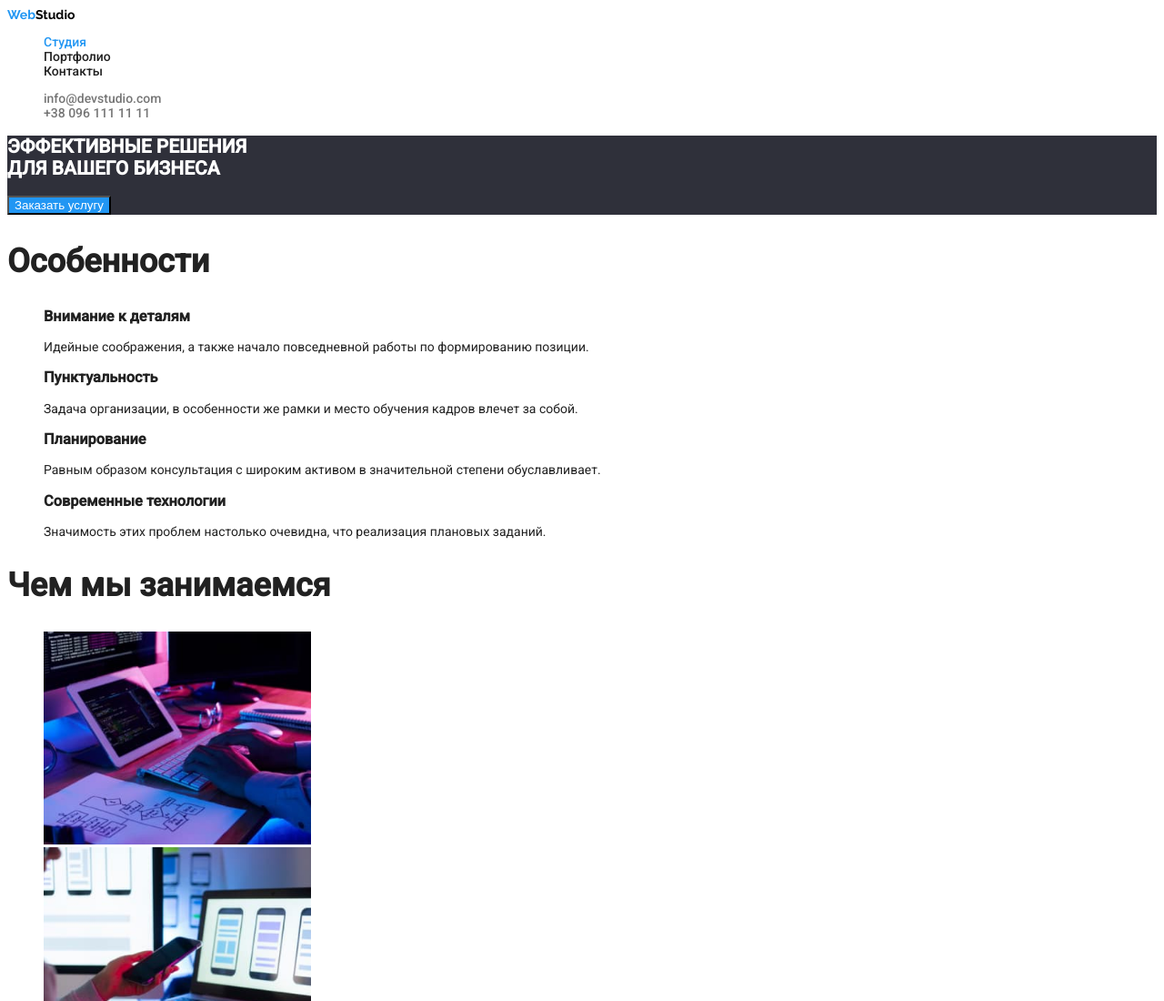
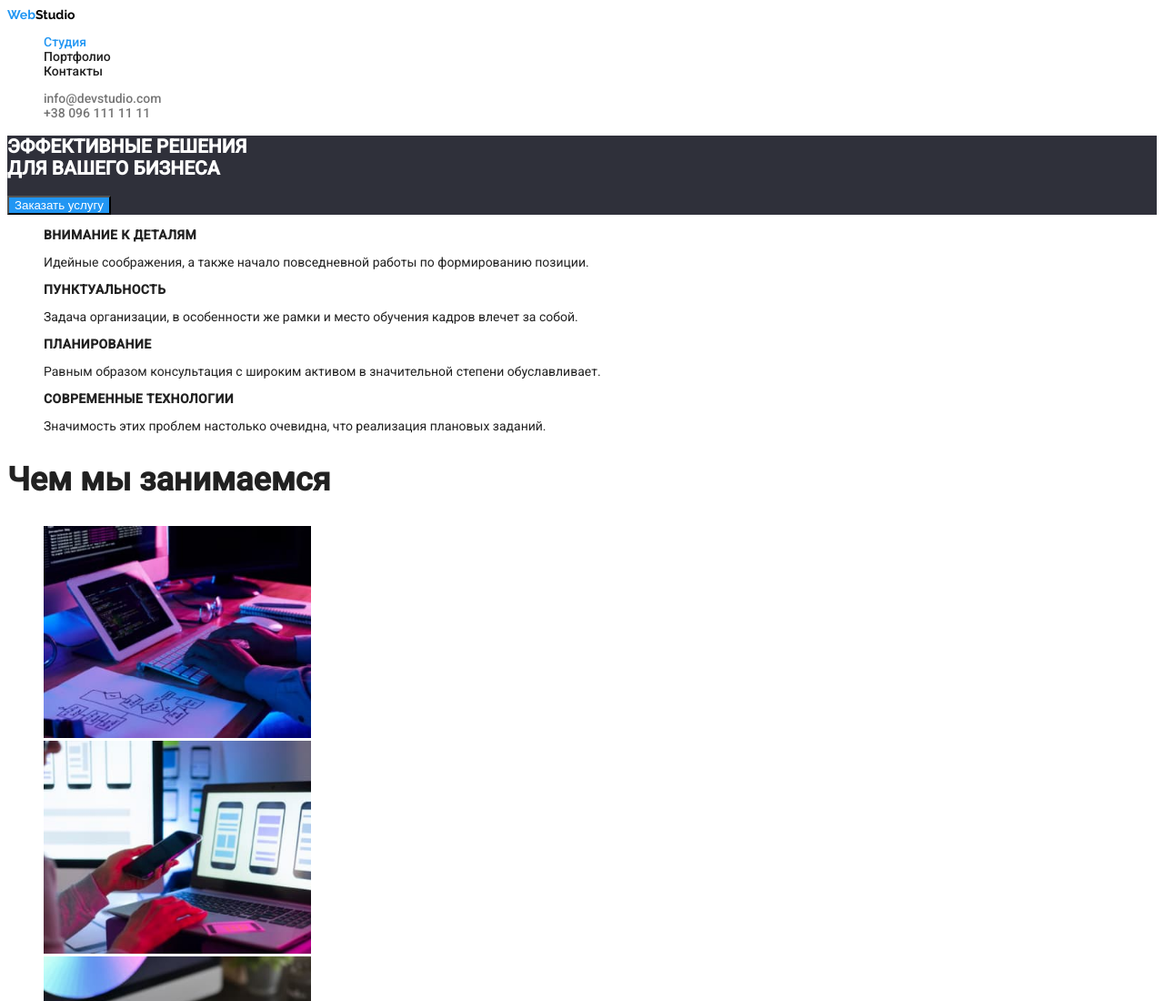
Before and after one commit to mpaukov/hw2-test, a plain HTML site: page index.html in a window 1280 px wide. Shown: the top 1100 px of the page at 91% size. Drawn offline with Linux system fonts and the light colour scheme.

```diff
--- a/css/styles.css
+++ b/css/styles.css
@@ -1,12 +1,12 @@
 :root {
   --primary-text-color: #212121;
   --secondary-text-color: #757575;
-  --tird-text-color: #2196f3;
-  --bg-color: #ffffff;
+  --accent-color: #2196f3;
+  --primary-bg-color: #ffffff;
 }
 
 body {
-  background-color: var(--bg-color);
+  background-color: var(--primary-bg-color);
   color: var(--primary-text-color);
   font-family: Roboto, sans-serif;
   font-size: 14px;
@@ -28,7 +28,7 @@ nav .logo {
   color: #000000;
 }
 footer .logo {
-  color: var(--bg-color);
+  color: var(--primary-bg-color);
 }
 .logo {
   font-family: Raleway, sans-serif;
@@ -36,7 +36,7 @@ footer .logo {
   text-decoration: none;
 }
 .logo > span {
-  color: var(--tird-text-color);
+  color: var(--accent-color);
 }
 
 /* Навигация */
@@ -52,7 +52,7 @@ footer .logo {
 .link:hover,
 .link:focus,
 .link.current {
-  color: var(--tird-text-color);
+  color: var(--accent-color);
 }
 
 /* hero */
@@ -61,16 +61,41 @@ footer .logo {
 }
 
 .hero-title {
-  color: var(--bg-color);
+  color: #ffffff;
   text-transform: uppercase;
 }
 
 .button {
-  background-color: var(--tird-text-color);
-  color: var(--bg-color);
+  background-color: var(--accent-color);
+  color: #ffffff;
 }
 
 .section-title {
   color: var(--primary-text-color);
   font-size: 36px;
 }
+
+/* Секция особенности */
+
+.list-title {
+  font-family: Roboto;
+  font-style: normal;
+  font-weight: bold;
+  font-size: 14px;
+  line-height: 16px;
+  letter-spacing: 0.03em;
+  text-transform: uppercase;
+
+  color: #212121;
+}
+
+.section-features .section-title {
+  position: absolute;
+  width: 1px;
+  height: 1px;
+  margin: -1px;
+  border: 0;
+  padding: 0;
+  clip: rect(0 0 0 0);
+  overflow: hidden;
+}
--- a/index.html
+++ b/index.html
@@ -25,8 +25,8 @@
       <!--Почта и телефон-->
       <ul class="list nav-contacts">
         <li>
-          <a href="mailto:info@devstudio.com" class="link"
-            >info@devstudio.com
+          <a href="mailto:info@devstudio.com" class="link">
+            info@devstudio.com
           </a>
         </li>
         <li><a href="tel:+380961111111" class="link">+38 096 111 11 11</a></li>
@@ -46,28 +46,28 @@
         <h2 class="section-title">Особенности</h2>
         <ul class="list">
           <li>
-            <h3>Внимание к деталям</h3>
+            <h3 class="list-title">Внимание к деталям</h3>
             <p>
               Идейные соображения, а также начало повседневной работы по
               формированию позиции.
             </p>
           </li>
           <li>
-            <h3>Пунктуальность</h3>
+            <h3 class="list-title">Пунктуальность</h3>
             <p>
               Задача организации, в особенности же рамки и место обучения кадров
               влечет за собой.
             </p>
           </li>
           <li>
-            <h3>Планирование</h3>
+            <h3 class="list-title">Планирование</h3>
             <p>
               Равным образом консультация с широким активом в значительной
               степени обуславливает.
             </p>
           </li>
           <li>
-            <h3>Современные технологии</h3>
+            <h3 class="list-title">Современные технологии</h3>
             <p>
               Значимость этих проблем настолько очевидна, что реализация
               плановых заданий.
```
Also changed, not shown: portfolio.html (+2 -2 lines).
